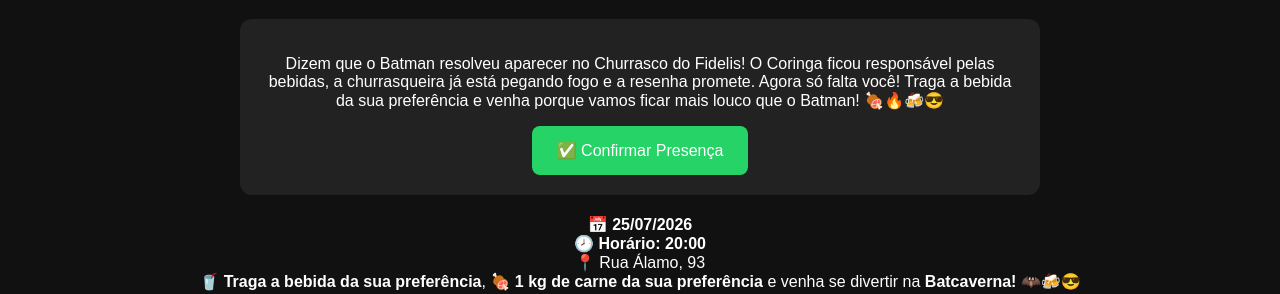
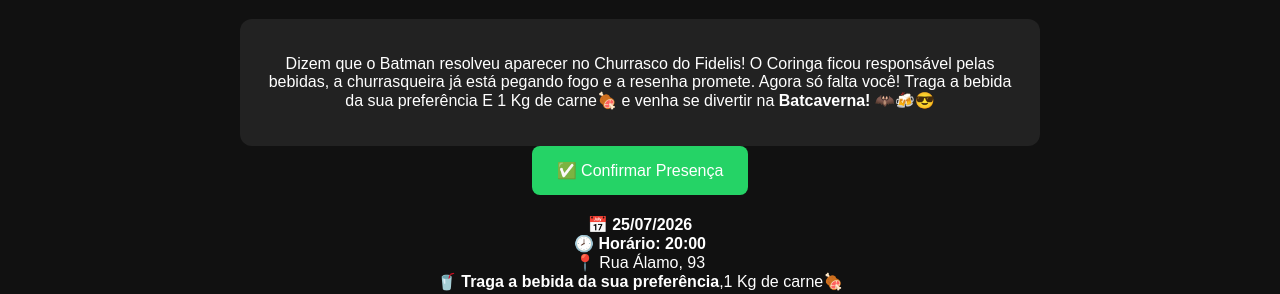
Before and after one commit to mayconleta/churrasco-do-Fidelis-, a plain HTML site: page index.html in a window 1280 px wide. Shown: the part 506-800 px from the top of the page. Drawn offline with Linux system fonts and the light colour scheme.

Commit message:
Update index.html

```diff
--- a/index.html
+++ b/index.html
@@ -11,7 +11,8 @@ h1{color:gold}a{display:inline-block;padding:15px 25px;background:#25D366;color:
 <div class="c">
 <h1>🦇🍖 CHURRASCO DO FIDELIS 🍻🔥</h1>
 <div class="box">
-<p>Dizem que o Batman resolveu aparecer no Churrasco do Fidelis! O Coringa ficou responsável pelas bebidas, a churrasqueira já está pegando fogo e a resenha promete. Agora só falta você! Traga a bebida da sua preferência e venha porque vamos ficar mais louco que o Batman! 🍖🔥🍻😎</p>
+<p>Dizem que o Batman resolveu aparecer no Churrasco do Fidelis! O Coringa ficou responsável pelas bebidas, a churrasqueira já está pegando fogo e a resenha promete. Agora só falta você! Traga a bebida da sua preferência E 1 Kg de carne🍖 <strong></strong> e venha se divertir na <strong>Batcaverna!</strong> 🦇🍻😎
+</div>
 <a href="https://wa.me/5511962997863?text=Olá!%20Confirmo%20minha%20presença%20no%20churrasco%20do%20dia%2025/07/2026.%20Vamos%20ficar%20mais%20louco%20que%20o%20Batman!%20🍖🔥🍻😎">✅ Confirmar Presença</a>
 </div></div></body></html>
 <div class="info">
@@ -23,7 +24,6 @@ h1{color:gold}a{display:inline-block;padding:15px 25px;background:#25D366;color:
 <div>📍 Rua Álamo, 93</div>
 
 <div>
-🥤 <strong>Traga a bebida da sua preferência</strong>, 🍖 <strong>1 kg de carne da sua preferência</strong> e venha se divertir na <strong>Batcaverna!</strong> 🦇🍻😎
-</div>
+🥤 <strong>Traga a bebida da sua preferência</strong>,1 Kg de carne🍖
 
 </div>
```
